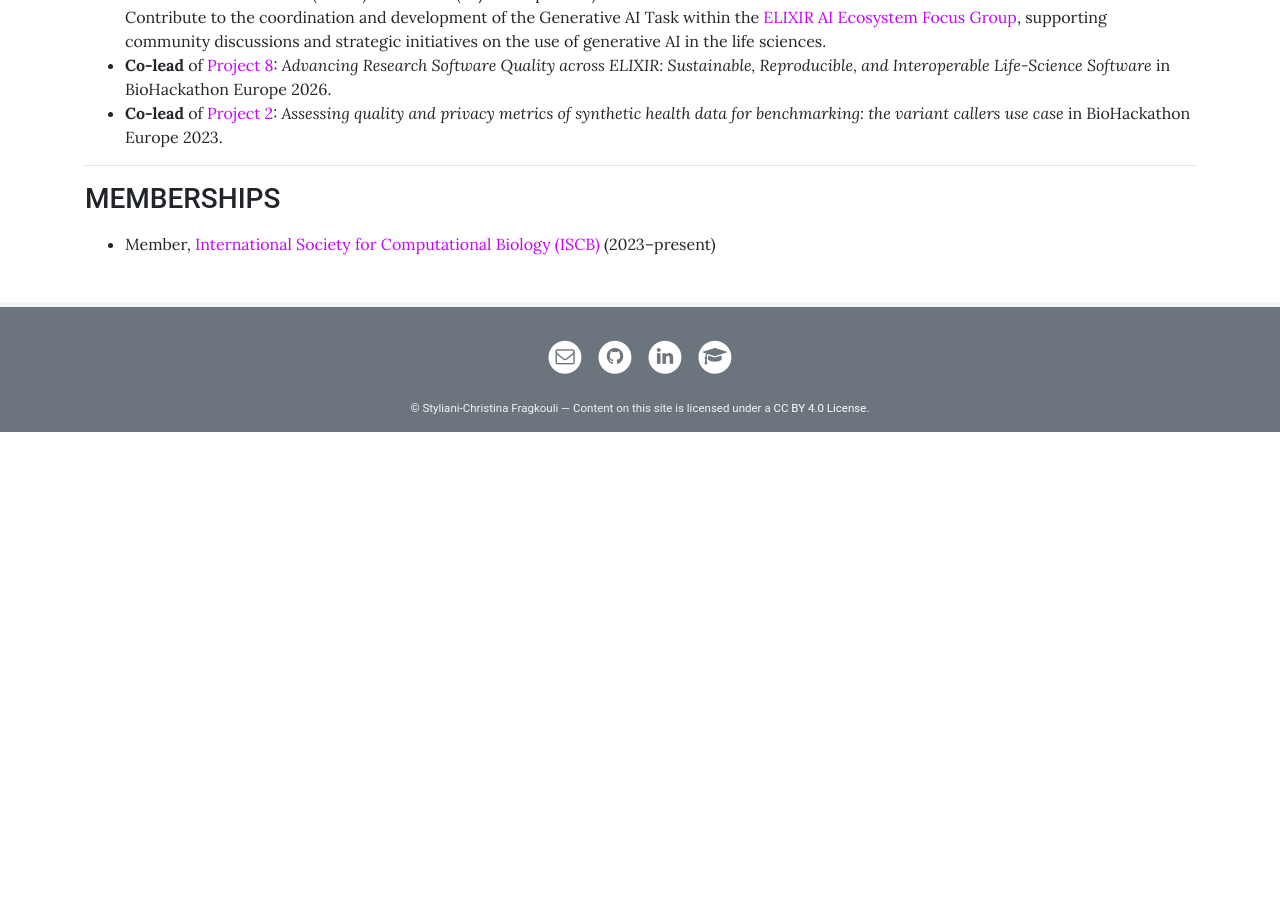
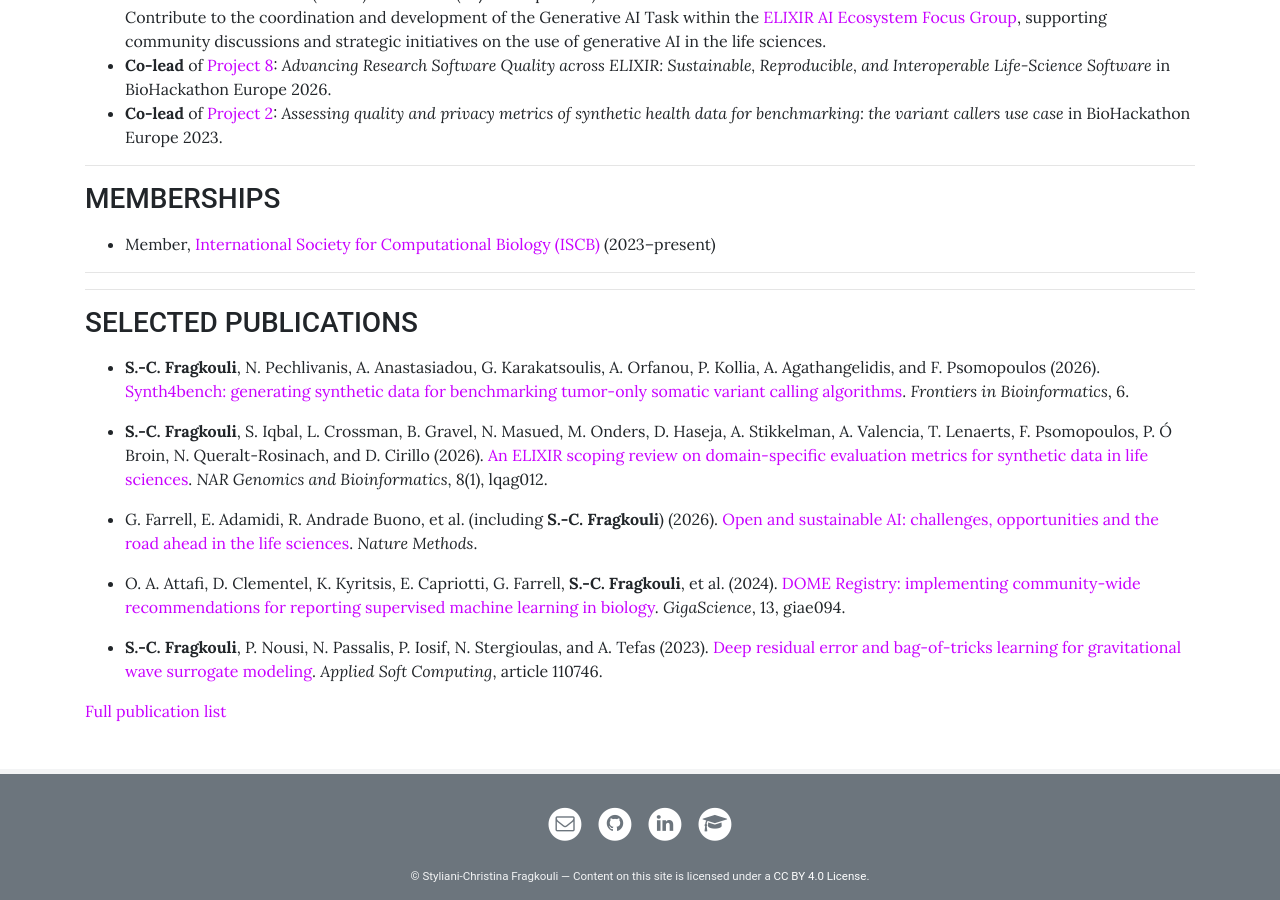
Before and after one commit to sfragkoul/sfragkoul.github.io, a Jekyll site: the page built from pages/CV.md, in a window 1280 px wide and 900 px high, scrolled down 2846 px. Built offline with Jekyll 4.4.1, drawn with Linux system fonts in a browser that asks for light colours; before the commit the page ends 3278 px from its top, so only the background shows below that.

Commit message:
Update CV with selected publications
Added selected publications to CV.

```diff
--- a/pages/CV.md
+++ b/pages/CV.md
@@ -117,3 +117,22 @@
 <p style="margin-bottom:15px"></p>
 
 - Member, [International Society for Computational Biology (ISCB)](https://www.iscb.org/) (2023–present)
+
+---
+
+---
+
+### SELECTED PUBLICATIONS
+<p style="margin-bottom:15px"></p>
+
+- **S.-C. Fragkouli**, N. Pechlivanis, A. Anastasiadou, G. Karakatsoulis, A. Orfanou, P. Kollia, A. Agathangelidis, and F. Psomopoulos (2026). [Synth4bench: generating synthetic data for benchmarking tumor-only somatic variant calling algorithms](https://doi.org/10.3389/fbinf.2026.1858375). *Frontiers in Bioinformatics*, 6.
+
+- **S.-C. Fragkouli**, S. Iqbal, L. Crossman, B. Gravel, N. Masued, M. Onders, D. Haseja, A. Stikkelman, A. Valencia, T. Lenaerts, F. Psomopoulos, P. Ó Broin, N. Queralt-Rosinach, and D. Cirillo (2026). [An ELIXIR scoping review on domain-specific evaluation metrics for synthetic data in life sciences](https://doi.org/10.1093/nargab/lqag012). *NAR Genomics and Bioinformatics*, 8(1), lqag012.
+
+- G. Farrell, E. Adamidi, R. Andrade Buono, et al. (including **S.-C. Fragkouli**) (2026). [Open and sustainable AI: challenges, opportunities and the road ahead in the life sciences](https://doi.org/10.1038/s41592-026-03037-6). *Nature Methods*.
+
+- O. A. Attafi, D. Clementel, K. Kyritsis, E. Capriotti, G. Farrell, **S.-C. Fragkouli**, et al. (2024). [DOME Registry: implementing community-wide recommendations for reporting supervised machine learning in biology](https://doi.org/10.1093/gigascience/giae094). *GigaScience*, 13, giae094.
+
+- **S.-C. Fragkouli**, P. Nousi, N. Passalis, P. Iosif, N. Stergioulas, and A. Tefas (2023). [Deep residual error and bag-of-tricks learning for gravitational wave surrogate modeling](https://doi.org/10.1016/j.asoc.2023.110746). *Applied Soft Computing*, article 110746.
+
+[Full publication list](https://sfragkoul.github.io/publications/)
```
